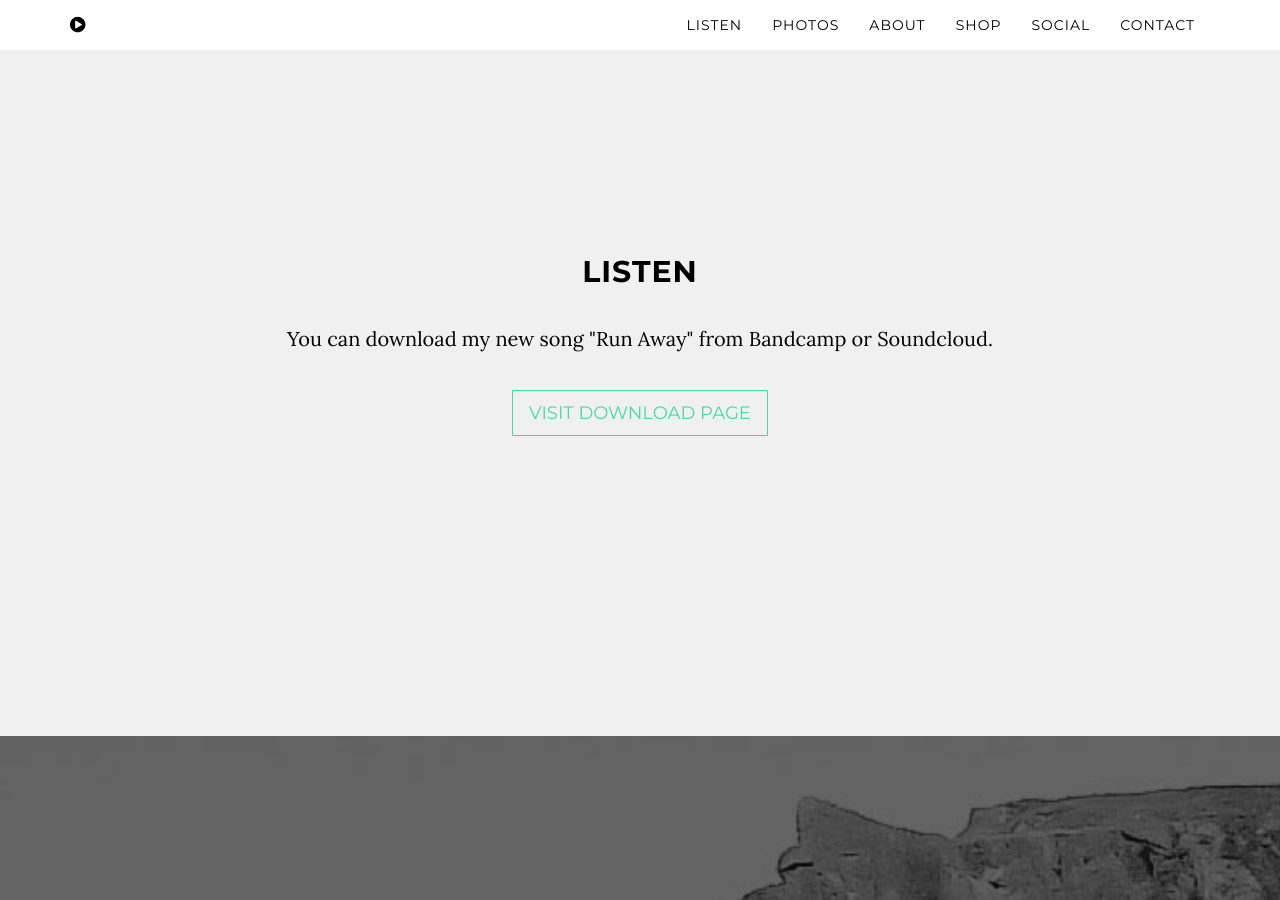
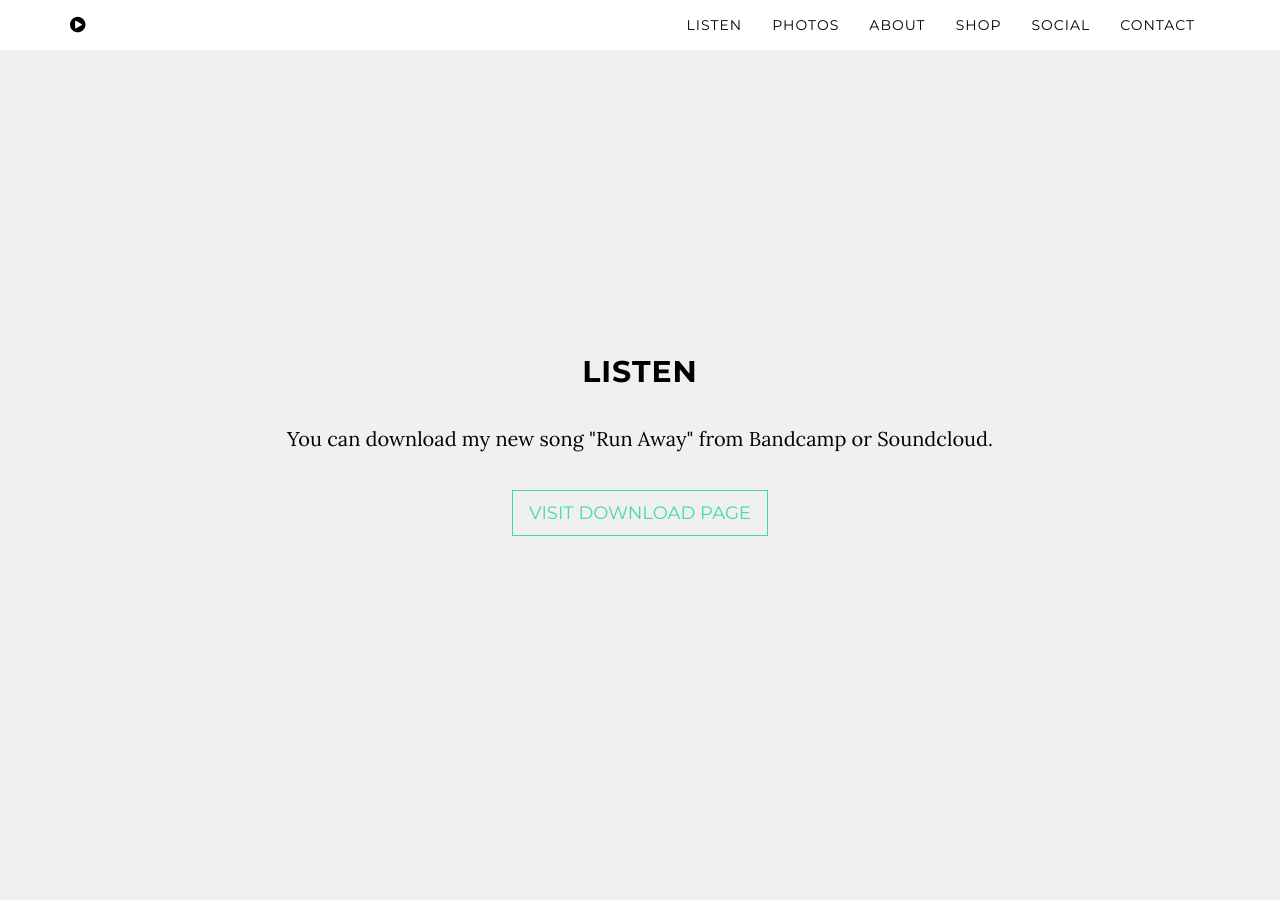
Before and after one commit to gianguitar/gsolo.github.io, a Jekyll site: the page built from index.html, in a window 1280 px wide and 900 px high, scrolled down 945 px. Built offline with Jekyll 4.4.1, drawn with Linux system fonts in a browser that asks for light colours.

Commit message:
Update grayscale.scss

```diff
--- a/_sass/grayscale/grayscale.scss
+++ b/_sass/grayscale/grayscale.scss
@@ -233,7 +233,7 @@
 }
 
 .content-section {
-    padding-top: 350px;
+    padding-top: 250px;
 }
 
 .download-section {
@@ -256,7 +256,7 @@
 
 @media(min-width:767px) {
     .content-section {
-        padding-top: 300px;
+        padding-top: 400px;
     }
 
     .download-section {
```
